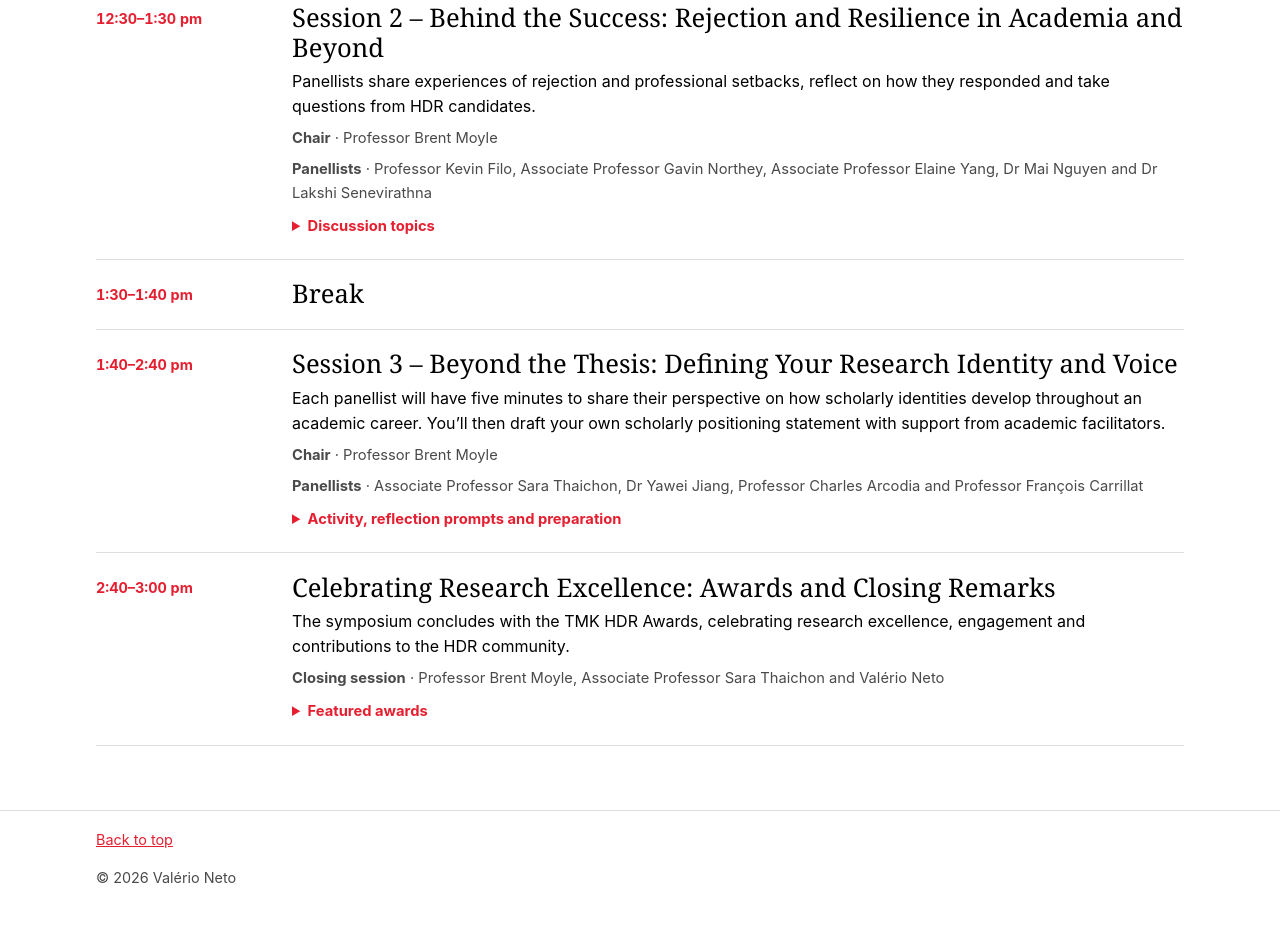
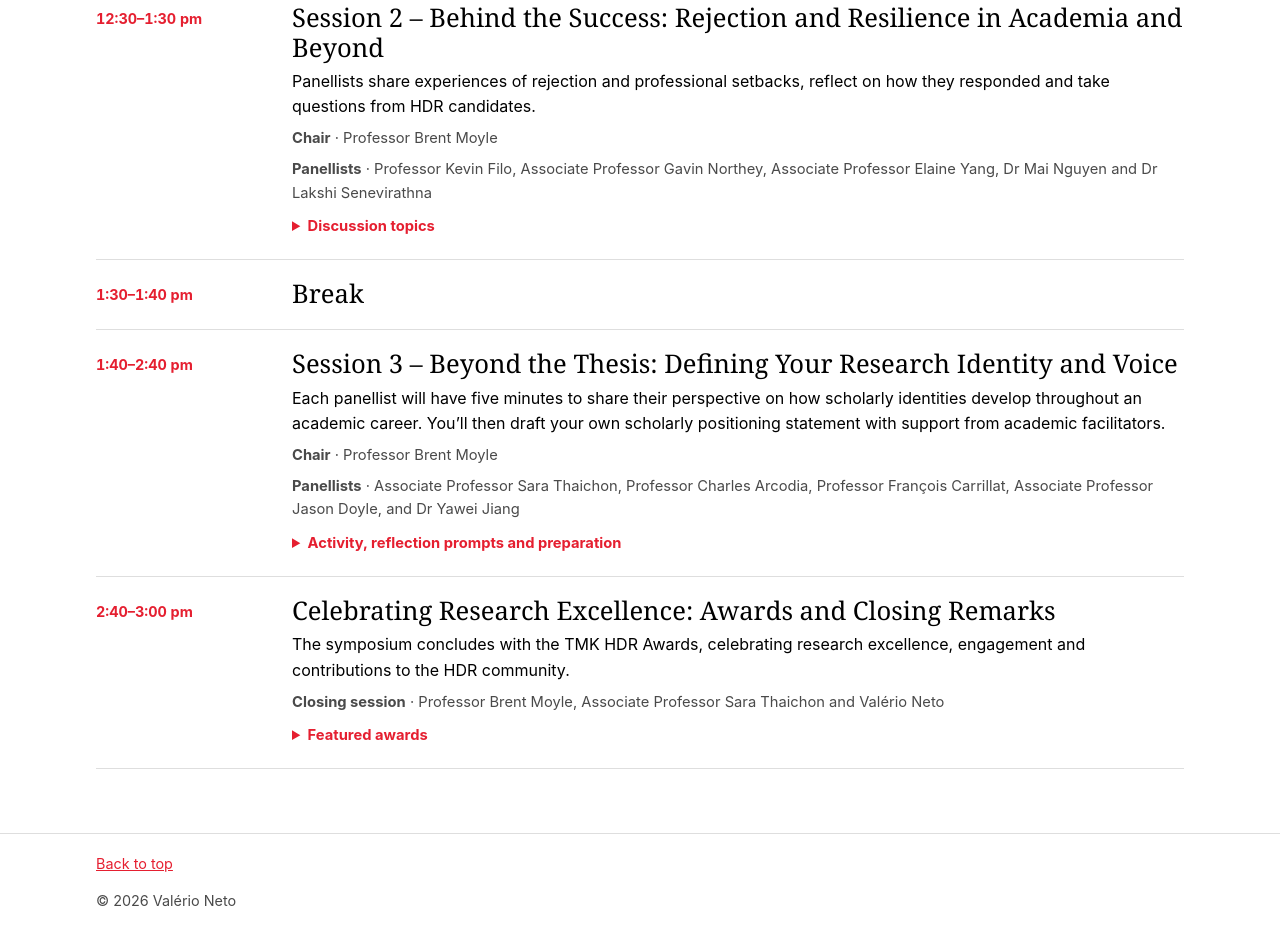
Before and after one commit to valeriosouza-neto/2026TMKSymposium, a plain HTML site: page index.html in a window 1280 px wide. Shown: the part 1347-2291 px from the top of the page. Before the commit the page ends 2268 px from the top, so only its background shows below. Drawn offline with Linux system fonts and the light colour scheme.

Commit message:
Update index.html
Add Jason doyle

```diff
--- a/index.html
+++ b/index.html
@@ -186,7 +186,7 @@
             <h3>Session 3 – Beyond the Thesis: Defining Your Research Identity and Voice</h3>
             <p>Each panellist will have five minutes to share their perspective on how scholarly identities develop throughout an academic career. You’ll then draft your own scholarly positioning statement with support from academic facilitators.</p>
             <p class="team"><strong>Chair</strong> · Professor Brent Moyle</p>
-            <p class="team"><strong>Panellists</strong> · Associate Professor Sara Thaichon, Dr Yawei Jiang, Professor Charles Arcodia and Professor François Carrillat</p>
+            <p class="team"><strong>Panellists</strong> · Associate Professor Sara Thaichon, Professor Charles Arcodia, Professor François Carrillat, Associate Professor Jason Doyle, and Dr Yawei Jiang</p>
             <details>
               <summary>Activity, reflection prompts and preparation</summary>
               <p><strong>The Scholarly Positioning Challenge (30 minutes).</strong> Use these prompts to draft a statement, then share it with your group for feedback.</p>
```
